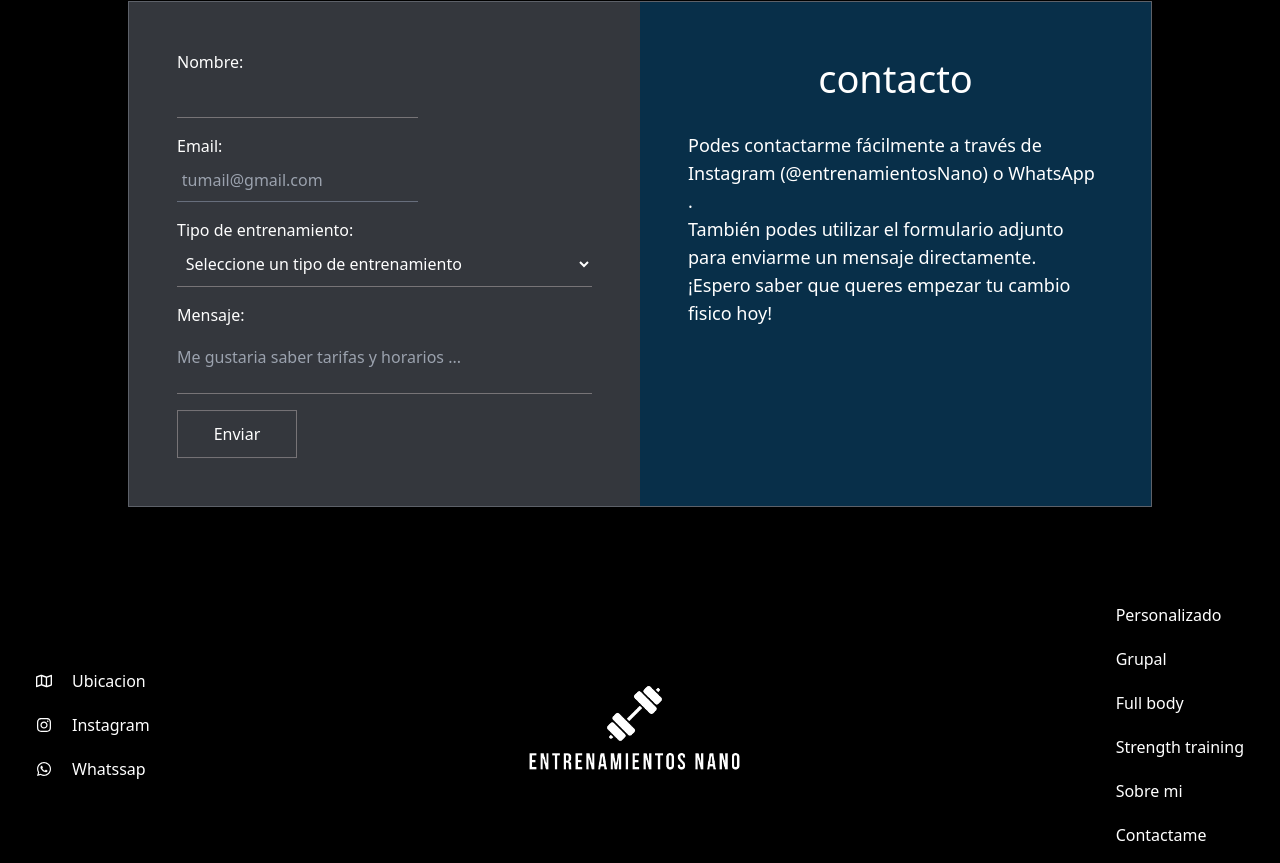
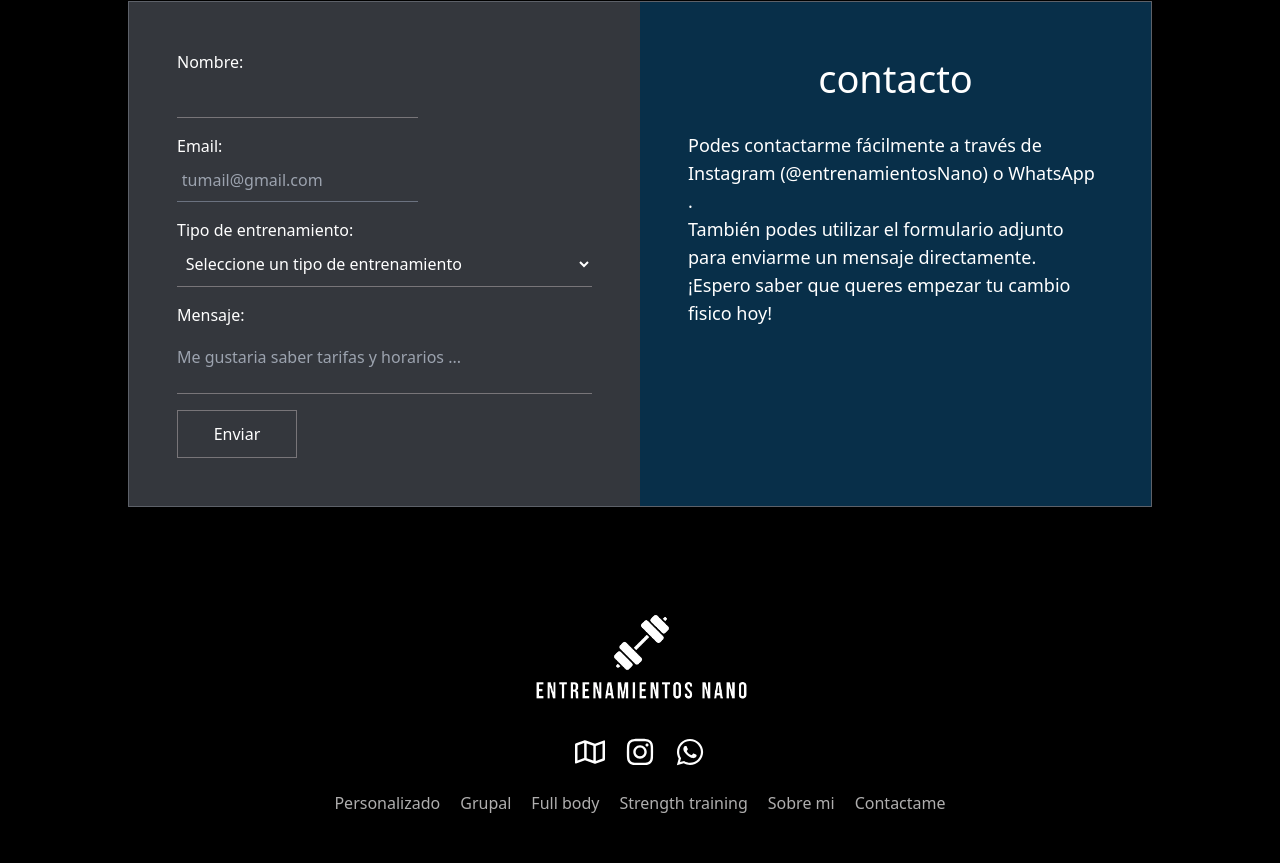
Before and after one commit to MartinezCE/landingPage, a React (Create React App) app: page / in a window 1280 px wide. Shown: the part 2668-3531 px from the top of the page. After the commit the page ends 3499 px from the top, so only its background shows below. Built offline with nearby package versions, Linux system fonts and the light colour scheme.

Commit message:
se modifican estilos

```diff
--- a/src/Components/Contact/Contact.jsx
+++ b/src/Components/Contact/Contact.jsx
@@ -82,8 +82,6 @@ const Contact = () => {
         <form
           className="flex flex-col w-2/4 p-12"
           onSubmit={handleSubmit}
-          data-aos="fade-up"
-          data-aos-duration="3000"
         >
           <section className="flex flex-col items-start  mb-4">
             <label htmlFor="name">Nombre:</label>
@@ -145,9 +143,6 @@ const Contact = () => {
         </form>
         <div
           className="bg-sky-950 w-2/4 p-12 text"
-          data-aos="fade-down"
-          data-aos-easing="linear"
-          data-aos-duration="1500"
         >
           <h2>contacto </h2>
           <p className="text-lg mt-6">
--- a/src/Components/Footer/Footer.jsx
+++ b/src/Components/Footer/Footer.jsx
@@ -1,36 +1,48 @@
 import React from "react";
 import { FaWhatsapp, FaInstagram, FaRegMap } from "react-icons/fa";
-
+import './styles.css'
 
 
 const Footer = () => {
   return (
-    <footer className=" p-4 ml-5 mr-5 mt-5 flex flex-row flex-wrap items-start content-center justify-around sm:flex sm:flex-row-reverse sm:items-center">
-      <section>
+    <footer className="footer p-4 ml-5 mr-5 mt-5 flex flex-row flex-wrap items-start content-center justify-around sm:flex sm:flex-row-reverse sm:items-center">
+      <section className="secciones">
         <ul className="flex flex-col gap-5  justify-center" >
 
           <li className="flex flex-row items-center gap-5">
             <a href="#Personalizado">Personalizado</a>
           </li>
+          <hr style={{width: "100dvw", height: "1px", border: "none", backgroundColor: "grey"}} />
+
           <li className="flex flex-row items-center gap-5">
             <a href="#Grupal">Grupal</a>
           </li>
+          <hr style={{width: "100dvw", height: "1px", border: "none", backgroundColor: "grey"}} />
+
           <li className="flex flex-row items-center gap-5">
             <a href="#FullBody">Full body</a>
           </li>
+          <hr style={{width: "100dvw", height: "1px", border: "none", backgroundColor: "grey"}} />
+
           <li className="flex flex-row items-center gap-5">
             <a href="#StrengthTraining">Strength training</a>
           </li>
+          <hr style={{width: "100dvw", height: "1px", border: "none", backgroundColor: "grey"}} />
+
           <li className="flex flex-row items-center gap-5">
             <a href="#about">Sobre mi</a>
           </li>
+          <hr style={{width: "100dvw", height: "1px", border: "none", backgroundColor: "grey"}} />
+
           <li className="flex flex-row items-center gap-5">
             <a href="#Contact"> Contactame</a>
           </li>
+          <hr style={{width: "100dvw", height: "1px", border: "none", backgroundColor: "grey"}} />
+
         </ul>
       </section>
 
-      <section className=" sm:m-auto m-12">
+      <section className="logo sm:m-auto m-12">
         <a href="#inicio">
           <img
             src="../../img/logo2.png"
@@ -38,26 +50,55 @@ const Footer = () => {
             width={240}
           />
         </a>
+
+        <ul className=" gap-5">
+          <a href="https://goo.gl/maps/Dj7phrSsEL5DM1TM9" target="_blank">
+            <li className="flex flex-row-reverse items-center gap-5">
+              <FaRegMap style={{ width: '30px', height: '30px' }} />
+
+            </li>{" "}
+          </a>
+
+
+          <a href="https://instagram.com/entrenamientosnano?igshid=MzRlODBiNWFlZA==" target="_blank">
+            <li className="flex flex-row-reverse items-center gap-5">
+              <FaInstagram style={{ width: '30px', height: '30px' }} />
+
+            </li>{" "}
+          </a>{" "}
+
+
+          <a href="https://walink.co/303348" target="_blank">
+            <li className="flex flex-row-reverse items-center gap-5">
+              <FaWhatsapp style={{ width: '30px', height: '30px' }}/>
+
+            </li>{" "}
+          </a>
+        </ul>
       </section>
 
-      <section>
-        <ul className="flex flex-col gap-5">
+      <section className="icons">
+        <ul className=" gap-5">
           <a href="https://goo.gl/maps/Dj7phrSsEL5DM1TM9" target="_blank">
-            <li className="flex flex-row items-center gap-5">
-              <FaRegMap />
-              Ubicacion
+            <li className="flex flex-row-reverse items-center gap-5">
+              <FaRegMap style={{ width: '30px', height: '30px' }} />
+
             </li>{" "}
           </a>
+
+
           <a href="https://instagram.com/entrenamientosnano?igshid=MzRlODBiNWFlZA==" target="_blank">
-            <li className="flex flex-row items-center gap-5">
-              <FaInstagram />
-              Instagram
+            <li className="flex flex-row-reverse items-center gap-5">
+              <FaInstagram style={{ width: '30px', height: '30px' }} />
+
             </li>{" "}
           </a>{" "}
+
+
           <a href="https://walink.co/303348" target="_blank">
-            <li className="flex flex-row items-center gap-5">
-              <FaWhatsapp />
-              Whatssap
+            <li className="flex flex-row-reverse items-center gap-5">
+              <FaWhatsapp style={{ width: '30px', height: '30px' }}/>
+
             </li>{" "}
           </a>
         </ul>
--- /dev/null
+++ b/src/Components/Footer/styles.css
@@ -0,0 +1,61 @@
+.secciones ul {
+  display: flex;
+  align-items: center;
+  color: rgb(175, 174, 174);
+}
+.icons {
+  display: flex;
+  justify-content: center;
+  margin-bottom: 8px;
+}
+.logo ul {
+  display: none;
+}
+.icons ul {
+  display: flex;
+}
+@media (min-width: 767px) {
+  hr {
+    display: none;
+  }
+  .footer {
+    display: flex;
+    flex-direction: row;
+  }
+  .icons ul {
+    display: flex;
+
+    flex-direction: column;
+  }
+  .icons {
+    display: none;
+  }
+  .secciones ul {
+    display: flex;
+    color: rgb(175, 174, 174);
+    align-items: flex-start;
+  }
+  .logo {
+    display: flex;
+    align-items: center;
+    justify-content: space-between;
+    flex-direction: column;
+  }
+  .logo ul {
+    margin-top: 32px;
+    display: flex;
+    flex-direction: row;
+  }
+}
+@media screen and (min-width: 765px) {
+  .footer{
+    display: flex !important;
+    flex-direction: column-reverse !important;
+}
+
+.secciones ul{
+  margin-top: 24px;
+  display: flex;
+  flex-direction: row;
+}
+}
--- a/src/Components/GridTemplate/styles.css
+++ b/src/Components/GridTemplate/styles.css
@@ -54,7 +54,7 @@
   grid-area: main;
   width: 100%;
   height: 100%;
-  background-image: url("../../../public//img/sobremi.webp");
+  background-image: url("../../../public//img/nano.JPG");
   background-size: cover;
   background-repeat: no-repeat;
   background-position: center;
```
Also changed, not shown: 1 other file (tests, documents, lock files or other folders).
